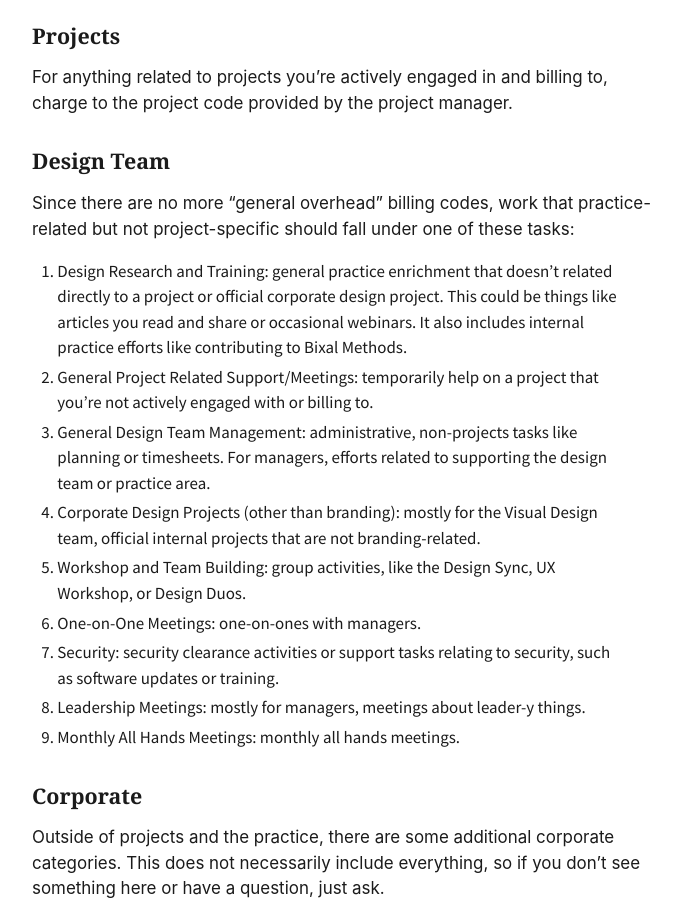
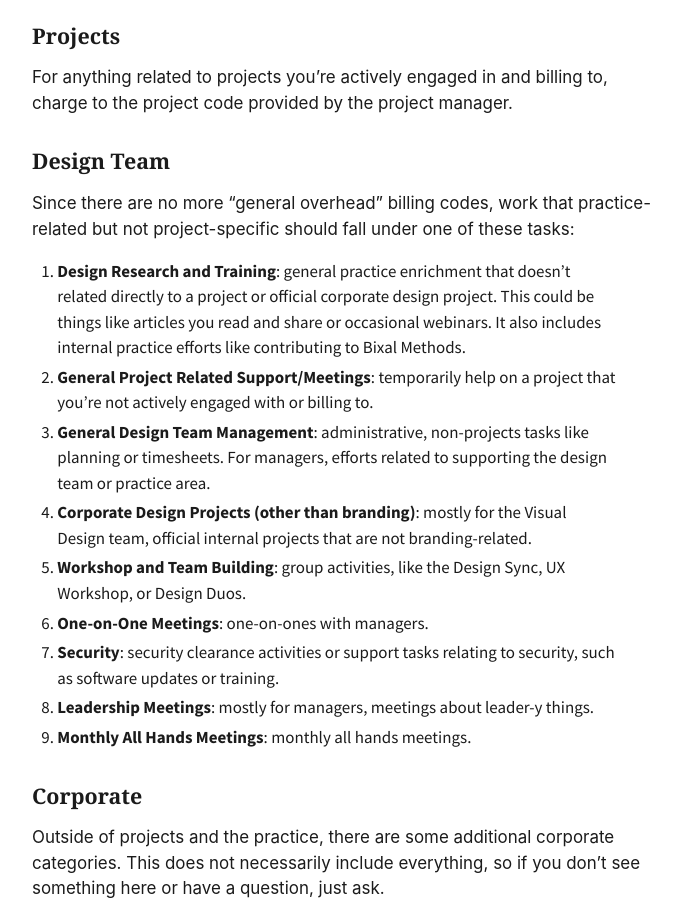
Before and after one commit to Bixal/bixal-uxd-team-handbook, a Jekyll site: the page built from humans.md, in a window 1280 px wide and 900 px high, scrolled down 5588 px. Shown: the whole window, without its empty margins (128-809 px from the left). Built offline with Jekyll 4.4.1, drawn with Linux system fonts in a browser that asks for light colours; some web fonts are replaced; our own code applies the rules of GitHub Pages for plain Markdown files.

```diff
--- a/humans.md
+++ b/humans.md
@@ -150,15 +150,15 @@ For anything related to projects you’re actively engaged in and billing to, ch
 ### Design Team
 Since there are no more “general overhead” billing codes, work that practice-related but not project-specific should fall under one of these tasks:
 
-1. Design Research and Training: general practice enrichment that doesn’t related directly to a project or official corporate design project. This could be things like articles you read and share or occasional webinars. It also includes internal practice efforts like contributing to Bixal Methods.
-2. General Project Related Support/Meetings: temporarily help on a project that you’re not actively engaged with or billing to.
-3. General Design Team Management: administrative, non-projects tasks like planning or timesheets. For managers, efforts related to supporting the design team or practice area.
-4. Corporate Design Projects (other than branding): mostly for the Visual Design team, official internal projects that are not branding-related.
-5. Workshop and Team Building: group activities, like the Design Sync, UX Workshop, or Design Duos.
-6. One-on-One Meetings: one-on-ones with managers.
-7. Security: security clearance activities or support tasks relating to security, such as software updates or training.
-8. Leadership Meetings: mostly for managers, meetings about leader-y things.
-9. Monthly All Hands Meetings: monthly all hands meetings.
+1. **Design Research and Training**: general practice enrichment that doesn’t related directly to a project or official corporate design project. This could be things like articles you read and share or occasional webinars. It also includes internal practice efforts like contributing to Bixal Methods.
+2. **General Project Related Support/Meetings**: temporarily help on a project that you’re not actively engaged with or billing to.
+3. **General Design Team Management**: administrative, non-projects tasks like planning or timesheets. For managers, efforts related to supporting the design team or practice area.
+4. **Corporate Design Projects (other than branding)**: mostly for the Visual Design team, official internal projects that are not branding-related.
+5. **Workshop and Team Building**: group activities, like the Design Sync, UX Workshop, or Design Duos.
+6. **One-on-One Meetings**: one-on-ones with managers.
+7. **Security**: security clearance activities or support tasks relating to security, such as software updates or training.
+8. **Leadership Meetings**: mostly for managers, meetings about leader-y things.
+9. **Monthly All Hands Meetings**: monthly all hands meetings.
 
 ### Corporate
 Outside of projects and the practice, there are some additional corporate categories. This does not necessarily include everything, so if you don’t see something here or have a question, just ask.
```
